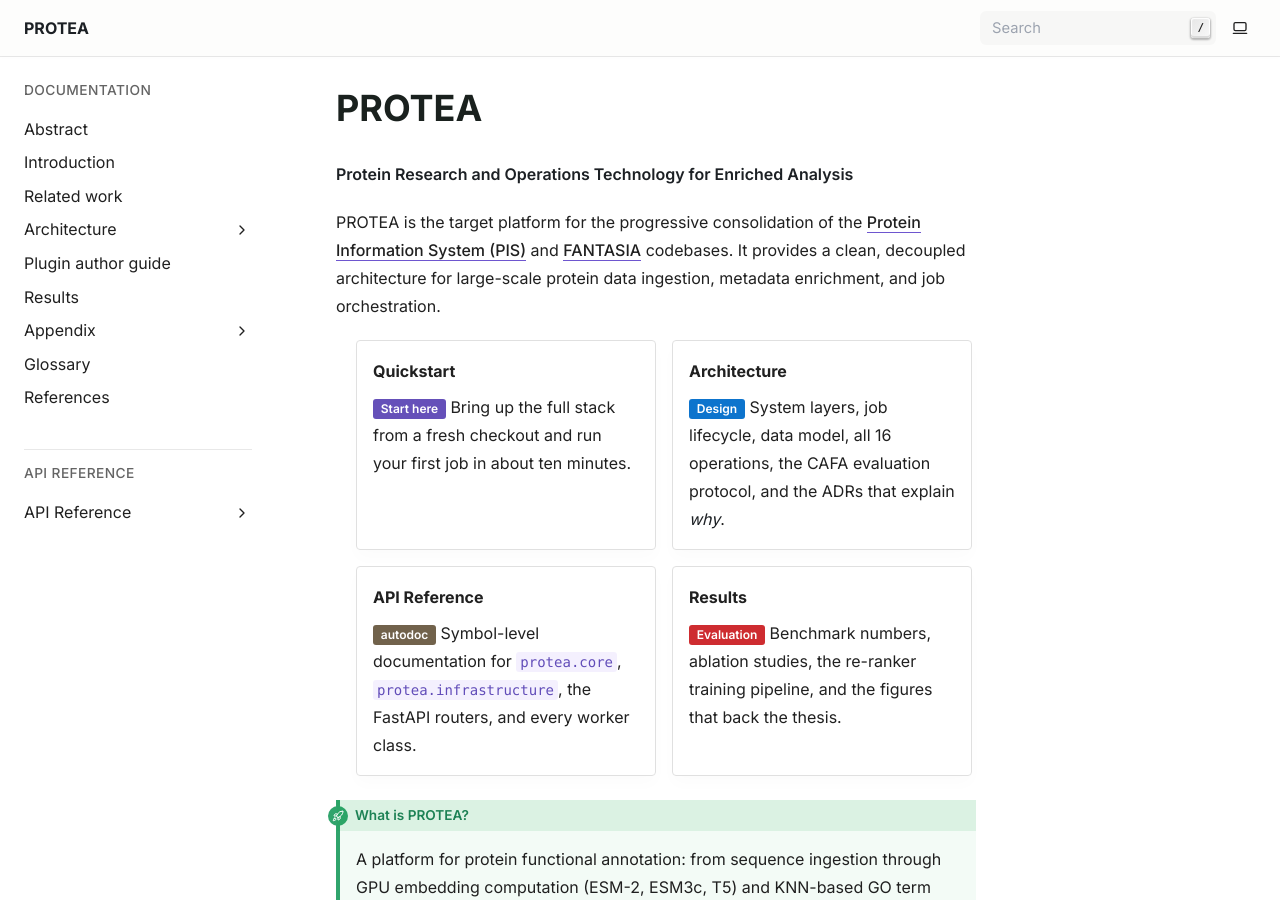
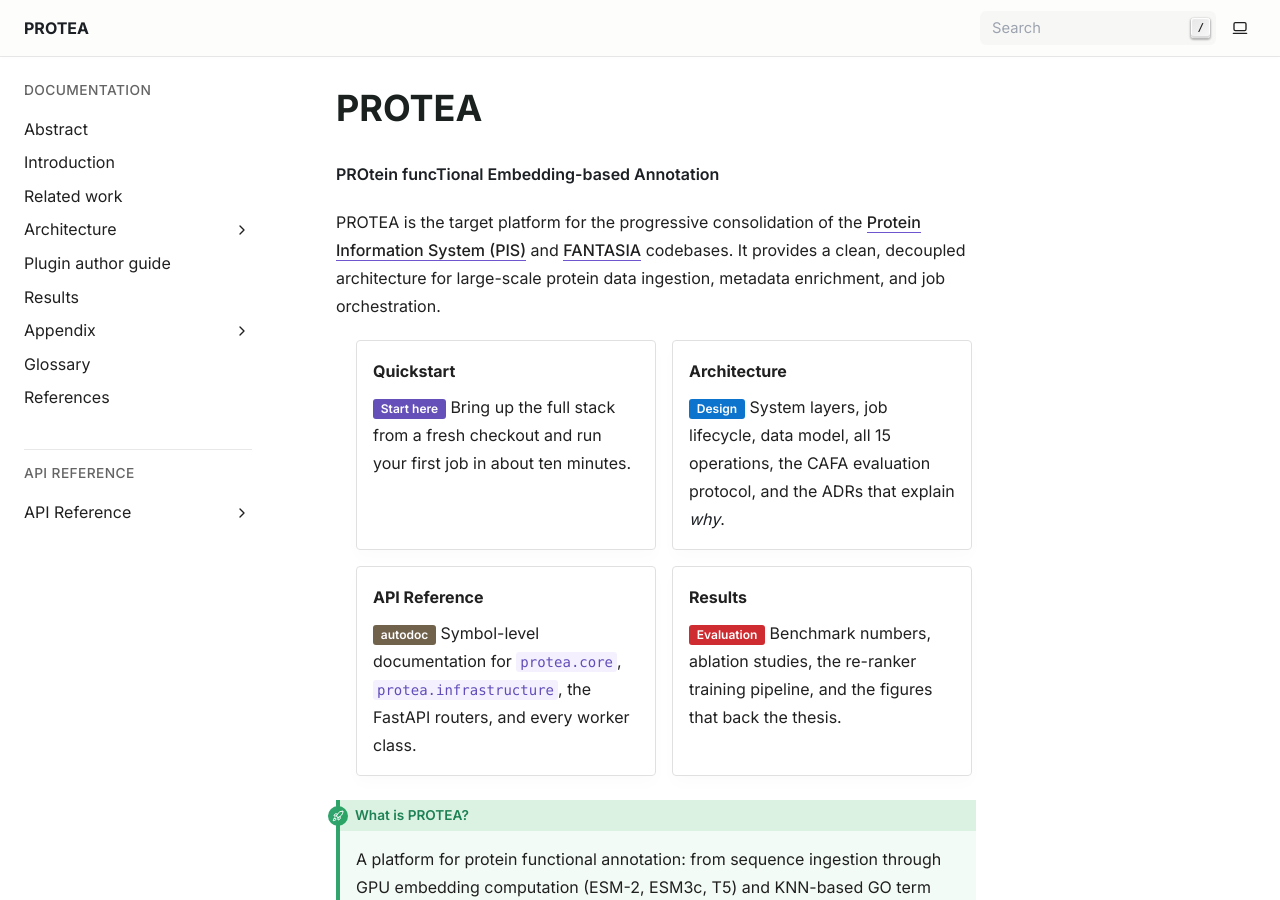
Before and after one commit to frapercan/PROTEA, a Sphinx documentation site: the page built from docs/source/index.rst, in a window 1280 px wide and 900 px high. Built offline with Sphinx 7.4.7, drawn with Linux system fonts in a browser that asks for light colours.

Commit message:
docs(index): canonical PROTEA acronym + sync stale operation count (#103)
## Drift fixed

Two drifts on the Sphinx landing page \`docs/source/index.rst\`:

### 1. Stale PROTEA backronym

The subtitle expanded PROTEA as \"Protein Research and Operations
Technology for Enriched Analysis\" — a backronym superseded on
2026-05-08. The canonical expansion is **PROtein funcTional
Embedding-based Annotation**, already used in \`README.md:3\` (and the
only one referenced in pyproject, README, and the LAFA / EMBL outreach
material).

Difference matters: the new form puts the load-bearing word
(\"annotation\") in closing position and drops the redundant \"framework
/ platform / technology\" framing that bloated the previous version.

### 2. Stale operation count

The Architecture grid card still claimed \"all 16 operations\". The
actual registry size is 15 — same drift PR #93 fixed in
\`introduction.rst\`, \`reference/core.rst\`, and
\`architecture/operations.rst\`, and PR #99 fixes in
\`architecture/system_overview.rst\`. This is the fourth instance the
previous slice missed.

## Verification

\`\`\`
\$ poetry run sphinx-build -W --keep-going -b html docs/source /tmp/out
build succeeded.
\`\`\`

Zero warnings.

## Stack note

Single file; independent of PRs #97, #99, #102 (all open). No overlap.

```diff
--- a/docs/source/index.rst
+++ b/docs/source/index.rst
@@ -1,7 +1,7 @@
 PROTEA
 ======
 
-**Protein Research and Operations Technology for Enriched Analysis**
+**PROtein funcTional Embedding-based Annotation**
 
 PROTEA is the target platform for the progressive consolidation of the
 `Protein Information System (PIS) <https://github.com/CBBIO/protein-information-system>`_
@@ -32,7 +32,7 @@ metadata enrichment, and job orchestration.
       :shadow: md
       :text-align: left
 
-      :bdg-info:`Design` System layers, job lifecycle, data model, all 16
+      :bdg-info:`Design` System layers, job lifecycle, data model, all 15
       operations, the CAFA evaluation protocol, and the ADRs that explain *why*.
 
    .. grid-item-card:: API Reference
```
